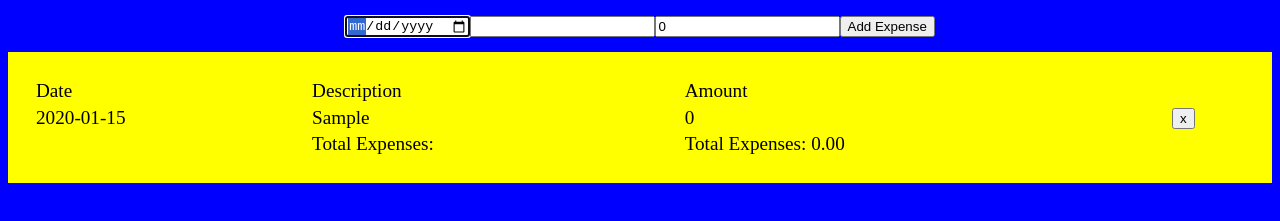
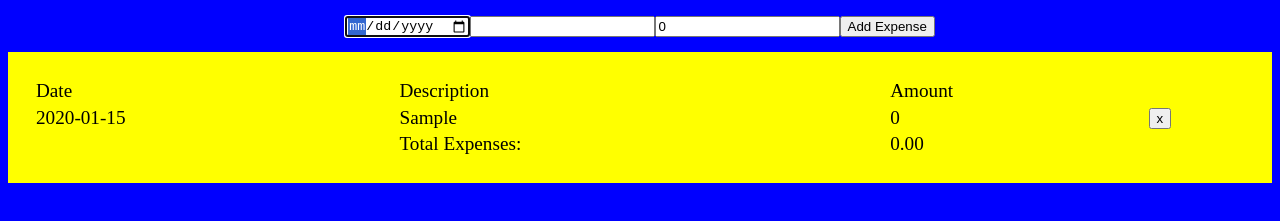
Before and after one commit to bcp2415/project_2, a plain HTML site: page index.html in a window 1280 px wide. Both pictures are taken after typing "2020-01-15", "Sample" into the empty fields and a click on the button "Add Expense". Shown: the part 79-300 px from the top of the page. Drawn offline with Linux system fonts and the light colour scheme.

Commit message:
Removed line that prints expense amount when no expenses have been added yet (within init fcn)

```diff
--- a/main.js
+++ b/main.js
@@ -21,8 +21,6 @@ function init() {
         addNewExpense(date, description, amount);
     });
 
-    // Print total expenses so far:
-    totalExp.innerHTML = `${total.toFixed(2)}`;
 };
 
 // Add new Expense
@@ -60,8 +58,8 @@ function addNewExpense(date, description, amount) {
     total = total + newAmount;
 
 
-    // Write total above table:
-    totalExp.innerHTML = `Total Expenses:  ${total.toFixed(2)}`;
+    // Write total:
+    totalExp.innerHTML = `${total.toFixed(2)}`;
 
     // Clear input fields
     date.value = "";
```
Also changed, not shown: index.html (+1 -0 lines).
